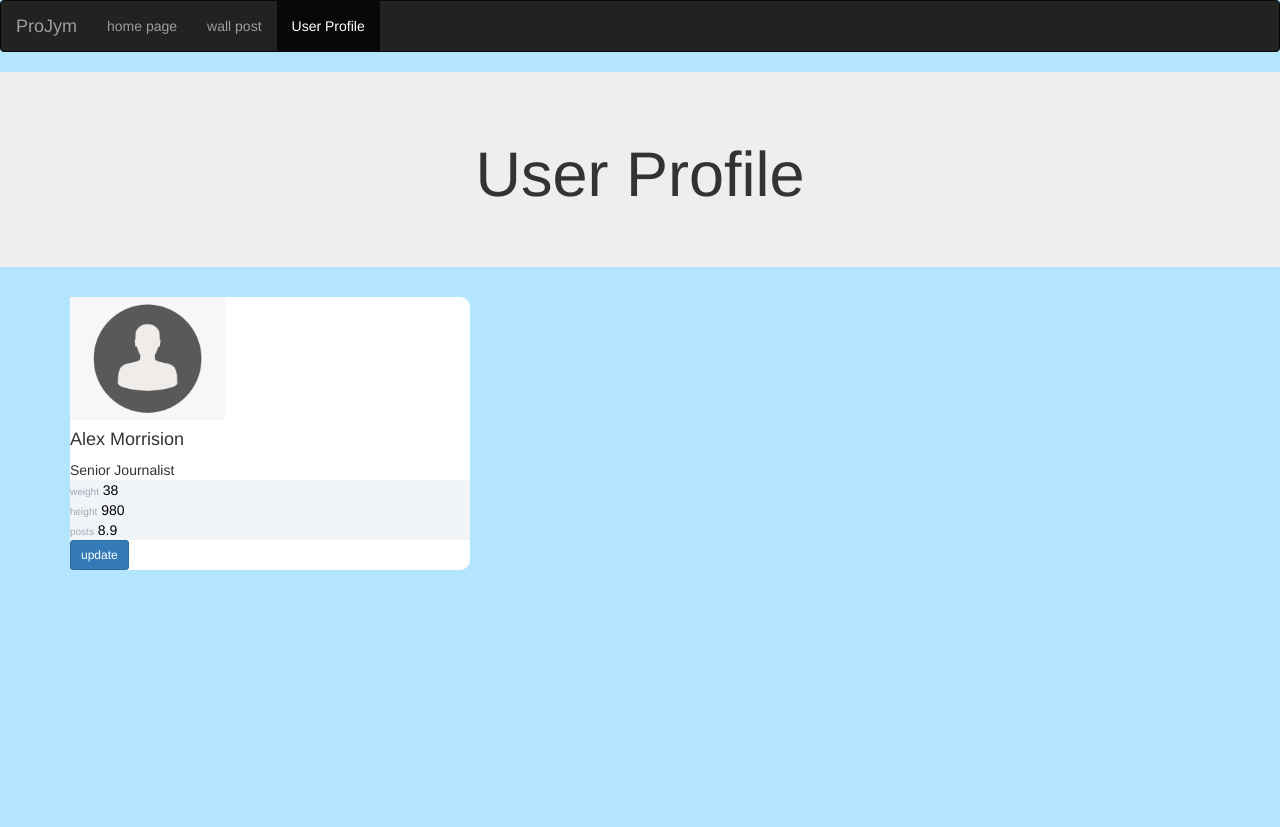
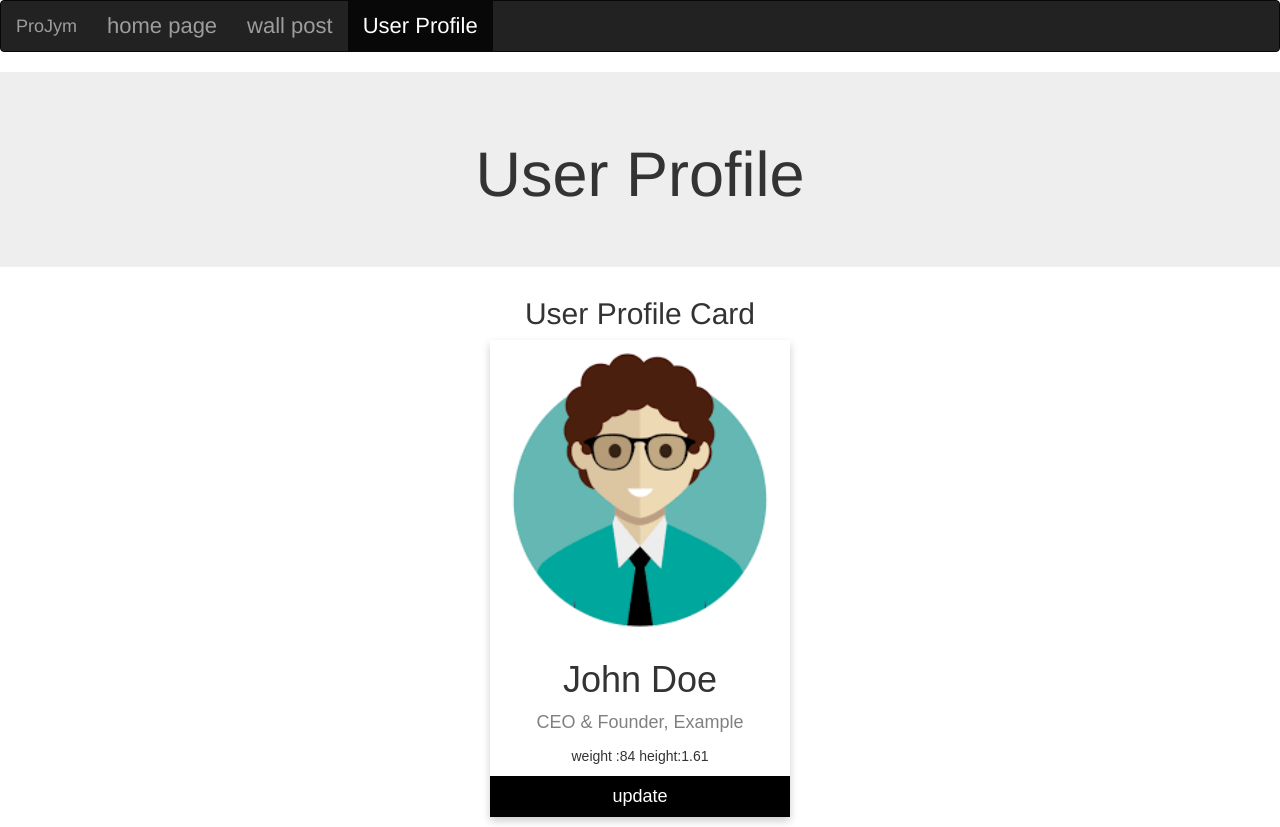
Before and after one commit to Yoav2001/GymProject, a website: page gymWeb/htmlFiles/userProfile.html in a window 1280 px wide. Before the commit the page ends 800 px from the top, so only its background shows below. Drawn offline with nearby package versions, Linux system fonts and the light colour scheme; files that its build step writes are made by us from their sources.

Commit message:
create update Profile page

```diff
--- /dev/null
+++ b/gymWeb/css/userProfile.css
@@ -0,0 +1,36 @@
+
+      .card {
+        box-shadow: 0 4px 8px 0 rgba(0, 0, 0, 0.2);
+        max-width: 300px;
+        margin: auto;
+        text-align: center;
+        font-family: arial;
+      }
+
+      .title {
+        color: grey;
+        font-size: 18px;
+      }
+
+      button {
+        border: none;
+        outline: 0;
+        display: inline-block;
+        padding: 8px;
+        color: white;
+        background-color: #000;
+        text-align: center;
+        cursor: pointer;
+        width: 100%;
+        font-size: 18px;
+      }
+
+      a {
+        text-decoration: none;
+        font-size: 22px;
+        color: black;
+      }
+
+      button:hover, a:hover {
+        opacity: 0.7;
+      }
--- a/gymWeb/htmlFiles/userProfile.html
+++ b/gymWeb/htmlFiles/userProfile.html
@@ -10,7 +10,9 @@
     <script src="https://maxcdn.bootstrapcdn.com/bootstrap/3.4.1/js/bootstrap.min.js"></script>
     <link rel="stylesheet" href="css/login.css">
     <link rel="stylesheet" href="css/carousel.css">
+    <link rel="stylesheet" href="../css/userProfile.css" type="text/css">
 
+    <link href="userProfile.js"></link>
 
 </head>
 
@@ -27,9 +29,9 @@
                     <a class="navbar-brand" href="#">ProJym</a>
                 </div>
                 <ul class="nav navbar-nav">
-                    <li><a href="homePage.html">home page</a></li>
-                    <li><a href="login.js">wall post</a></li>
-                    <li class="active"><a href="signUp.html">User Profile</a></li>
+                    <li><a href="http://localhost:5000/homepage">home page</a></li>
+                    <li><a href="http://localhost:5000/wallposts">wall post</a></li>
+                    <li class="active"><a href="http://localhost:5000/userProfile">User Profile</a></li>
                 </ul>
             </div>
         </nav>
@@ -38,76 +40,75 @@
         <h1>User Profile </h1>
     </div>
 
+<script>
 
+  function userImage() {
+    var image = document.getElementsByClassName("imageUser");
+    image.src ="../gymWeb/images/usersImage/default.jpg"
+}
+
+</script>
      <style>
 
 
 
-body {
-    background-color: #B3E5FC;
-    border-radius: 10px
+.card {
+        box-shadow: 0 4px 8px 0 rgba(0, 0, 0, 0.2);
+        max-width: 300px;
+        margin: auto;
+        text-align: center;
+        font-family: arial;
       }
 
-.card {
-    width: 400px;
-    border: none;
-    border-radius: 10px;
-    background-color: #fff
+      .title {
+        color: grey;
+        font-size: 18px;
       }
 
-.stats {
-    background: #f2f5f8 !important;
-    color: #000 !important
+      button {
+        border: none;
+        outline: 0;
+        display: inline-block;
+        padding: 8px;
+        color: white;
+        background-color: #000;
+        text-align: center;
+        cursor: pointer;
+        width: 100%;
+        font-size: 18px;
       }
 
-.articles {
-    font-size: 10px;
-    color: #a1aab9
+      a {
+        text-decoration: none;
+        font-size: 22px;
+        color: black;
       }
 
-.number1 {
-    font-weight: 500
+      button:hover, a:hover {
+        opacity: 0.7;
       }
 
-.followers {
-    font-size: 10px;
-    color: #a1aab9
-}
-
-.number2 {
-    font-weight: 500
-}
-
-.rating {
-    font-size: 10px;
-    color: #a1aab9
-}
-
-.number3 {
-    font-weight: 500
-}
      </style>
 
+      <link rel="stylesheet" href="https://cdnjs.cloudflare.com/ajax/libs/font-awesome/4.7.0/css/font-awesome.min.css">
 
-      <div class="container mt-5 d-flex justify-content-center">
-        <div class="card p-3">
-            <div class="d-flex align-items-center">
-                <div class="image"> <img src="../images/usersImage/default.jpg" class="rounded" width="155"> </div>
-                <div class="ml-3 w-100">
-                    <h4 class="mb-0 mt-0">Alex Morrision</h4> <span>Senior Journalist</span>
-                    <div class="p-2 mt-2 bg-primary d-flex justify-content-between rounded text-white stats">
-                        <div class="d-flex flex-column"> <span class="articles">weight</span> <span class="number1">38</span> </div>
-                        <div class="d-flex flex-column"> <span class="followers">height</span> <span class="number2">980</span> </div>
-                        <div class="d-flex flex-column"> <span class="rating">posts</span> <span class="number3">8.9</span> </div>
+
+
+      <form method="POST"  onload="userImage()">
+      <h2 style="text-align:center">User Profile Card</h2>
+
+      <div class="card" >
+        <img id="imageUser"   src="../images/usersImage/firstMan.png"alt="John"  style="width:100%">
+        <h1>John Doe</h1>
+        <p class="title">CEO & Founder, Example</p>
+        <p>weight :84  height:1.61</p>
+
+        <p><button type="submit"   class="button">update </button></p>
       </div>
-                    <!-- update btn-->
-                    <div class="button mt-2 d-flex flex-row align-items-center">
-                    <button class="btn btn-sm btn-primary w-100 ml-2">update</button>
-                    </div>
-                </div>
-            </div>
-        </div>
-    </div>
+
+    </form>
+
+
 
 
 </body>
--- /dev/null
+++ b/gymWeb/userProfile.js
@@ -0,0 +1,2 @@
+var image = document.getElementsByClassName("imageUser");
+image.src ="../gymWeb/images/usersImage/default.jpg"
```
Also changed, not shown: gymWeb/appServer.js (+37 -9 lines), gymWeb/htmlFiles/signUp.html (+1 -1 lines), gymWeb/htmlFiles/updateProfile.html (added, +164 -0 lines), gymWeb/htmlFiles/wallPostDemo.html (+3 -3 lines), gymWeb/queries.js (+65 -33 lines). Lines whose indentation alone changed are shown as unchanged.
